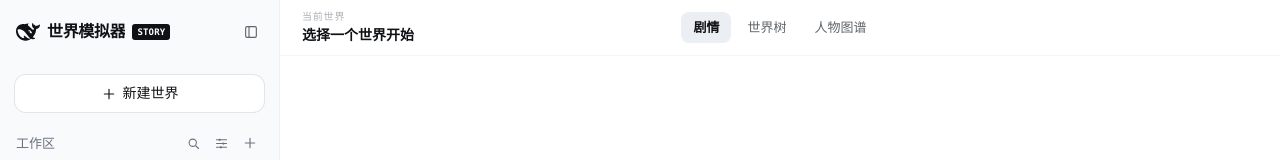
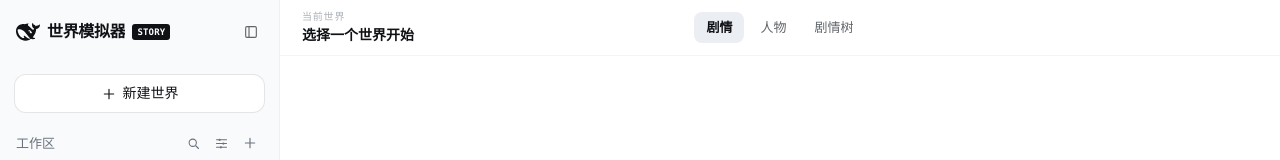
Before and after one commit to nohyh/ai-world-simulator, a React (Vite) app in the folder frontend/: page / in a window 1280 px wide. Shown: the top 160 px of the page. Built offline with nearby package versions, Linux system fonts and the light colour scheme; no server answers.

Commit message:
refine story UI tabs for character and plot tree views

```diff
--- a/frontend/src/components/TopBar.jsx
+++ b/frontend/src/components/TopBar.jsx
@@ -4,23 +4,20 @@ import { useStore } from '../store.js'
 
 const TABS = [
   { key: 'story', label: '剧情' },
-  { key: 'tree', label: '世界树' },
-  { key: 'chars', label: '人物图谱' },
+  { key: 'chars', label: '人物' },
+  { key: 'tree', label: '剧情树' },
 ]
 
 export default function TopBar() {
   const { worldId, tab, setTab } = useStore()
   const [title, setTitle] = useState('选择一个世界开始')
-  const [model, setModel] = useState('')
 
   useEffect(() => {
     if (!worldId) {
       setTitle('选择一个世界开始')
-      setModel('')
       return
     }
     fetchJson(`/api/worlds/${worldId}`).then((w) => setTitle(w.title)).catch(() => {})
-    fetchJson('/api/settings').then((s) => setModel(s.model || '')).catch(() => {})
   }, [worldId])
 
   return (
@@ -36,7 +33,7 @@ export default function TopBar() {
             onClick={() => setTab(t.key)}>{t.label}</button>
         ))}
       </nav>
-      <div className="topbar-model mono" title="当前主模型（在设置中修改）">{model}</div>
+      <div className="topbar-model" />
     </header>
   )
 }
```
